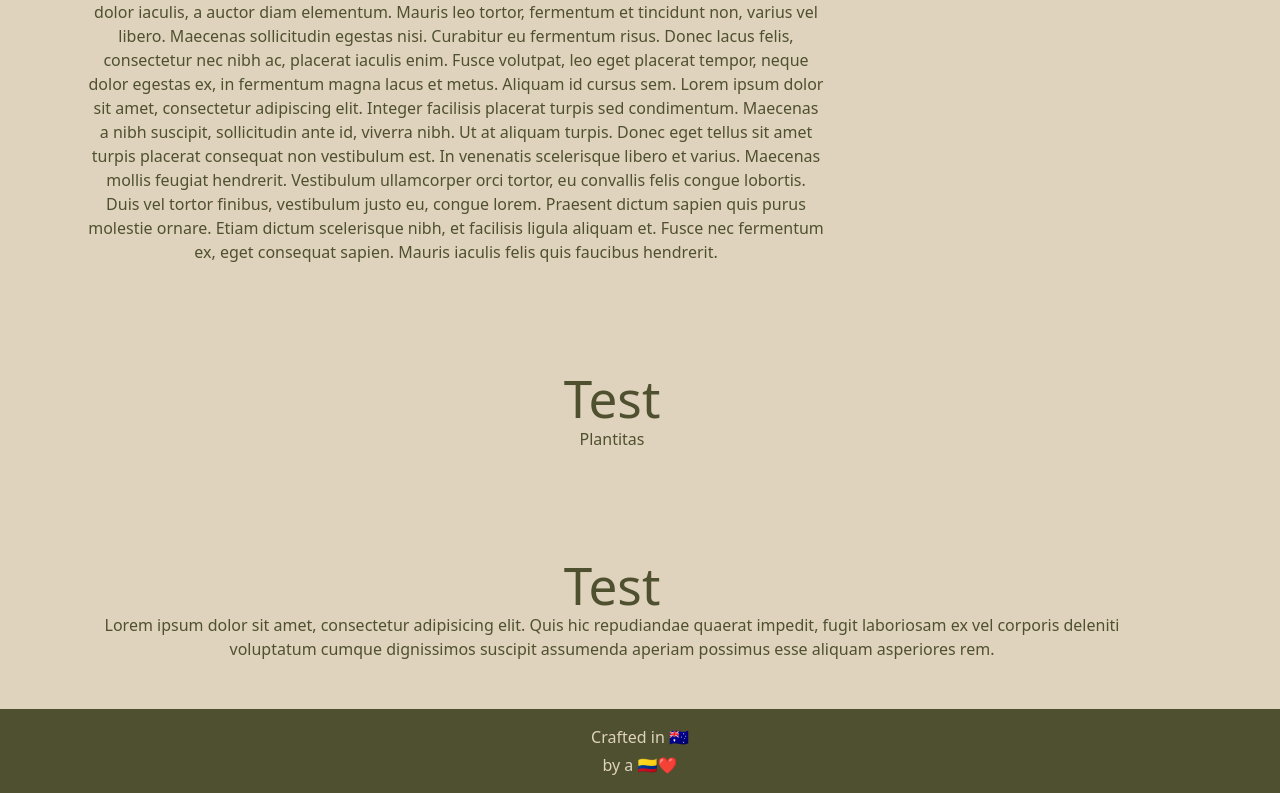
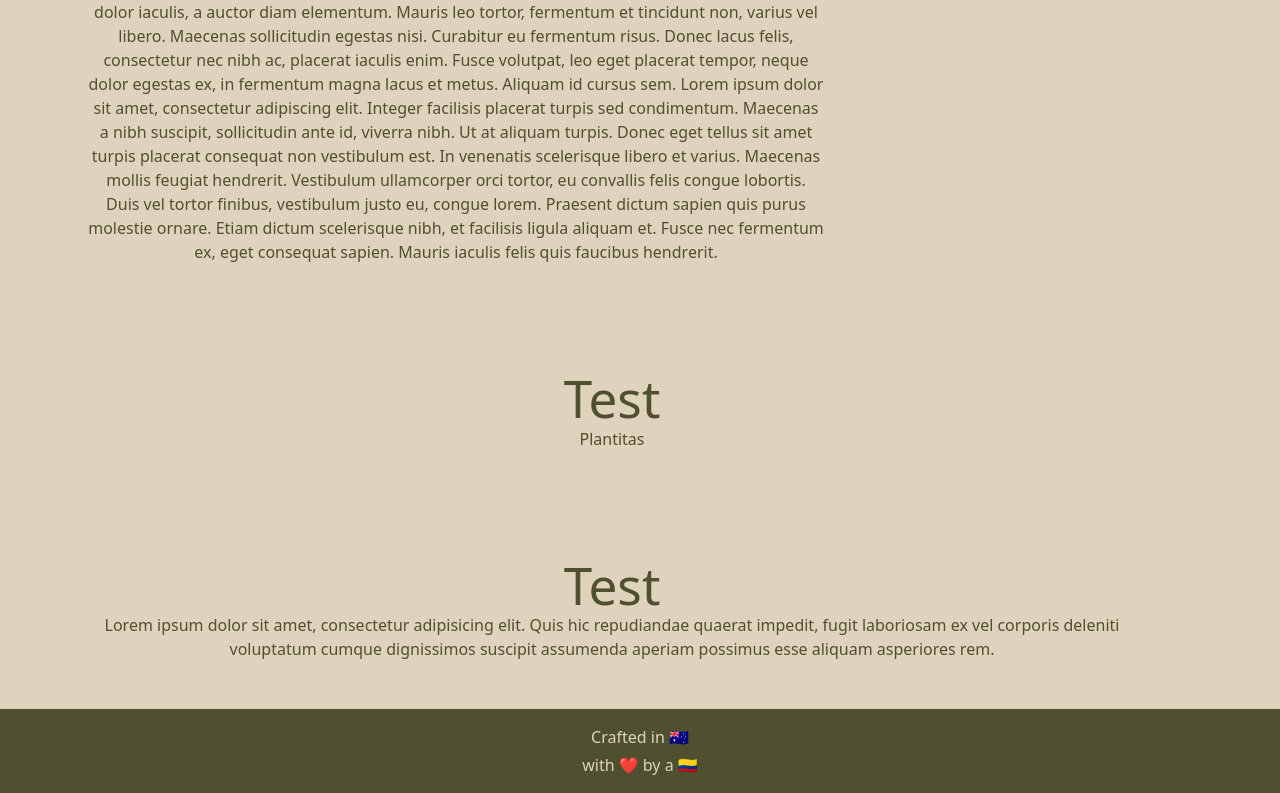
Before and after one commit to nataliatorres/nataliatorres.github.io, a React (Vite) app: page / in a window 1280 px wide. Shown: the part 366-1159 px from the top of the page. Built offline with nearby package versions, Linux system fonts and the light colour scheme.

Commit message:
Changing the footer text

```diff
--- a/src/components/Footer/Footer.jsx
+++ b/src/components/Footer/Footer.jsx
@@ -4,7 +4,7 @@ const Footer = () => {
         <footer className=" relative border-solid z-20 bg-[#4F5030] text-[#DFD3BD]">
             <div className="max-w-[1200px] mx-auto w-full flex flex-col items-center gap-1 px-8 lg:px-6 py-6 lg:py-4">
                 <p>Crafted in 🇦🇺</p>
-                <p>by a 🇨🇴❤️</p>
+                <p>with ❤️ by a 🇨🇴</p>
             </div>
         </footer>
     )
```
